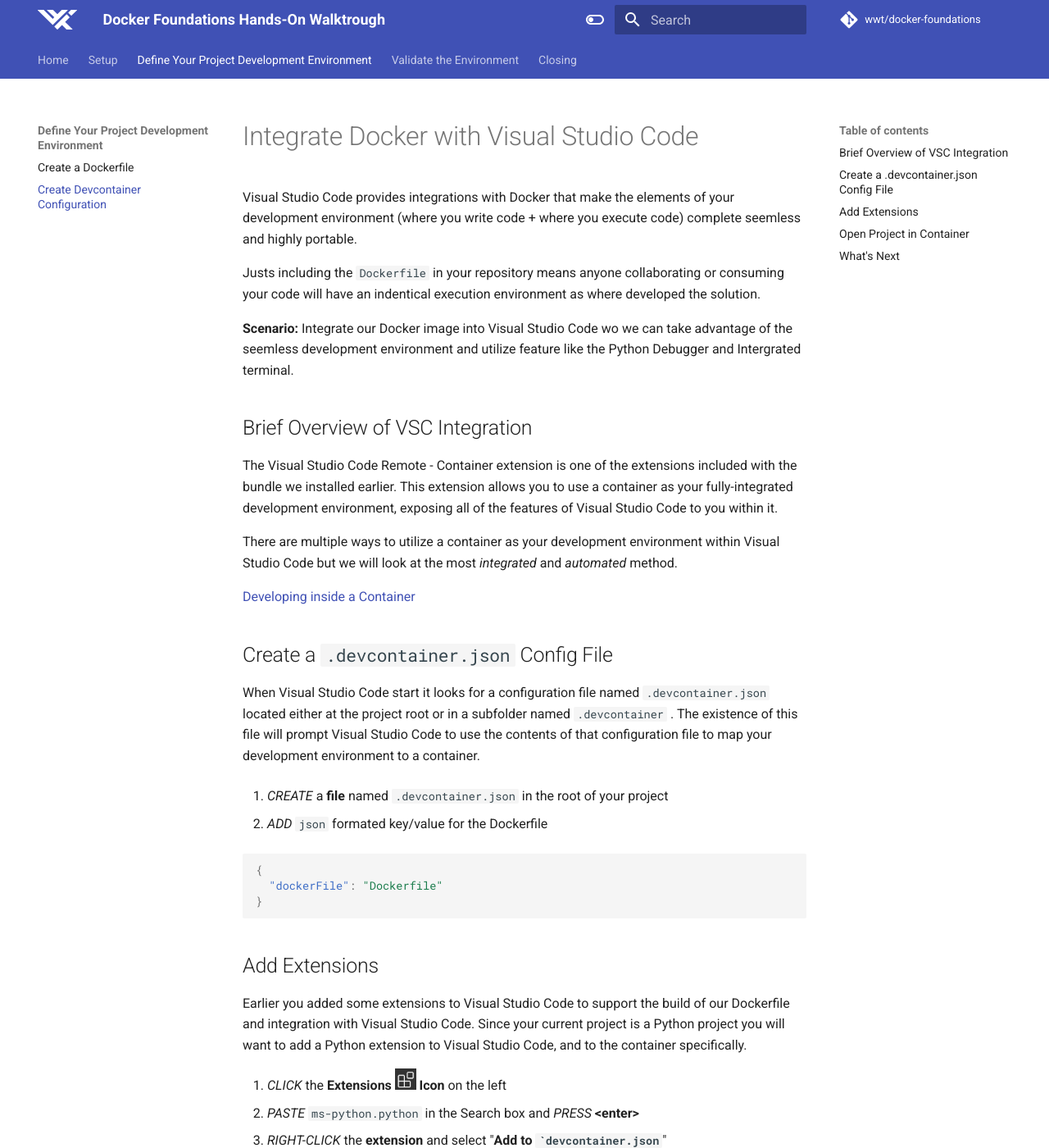
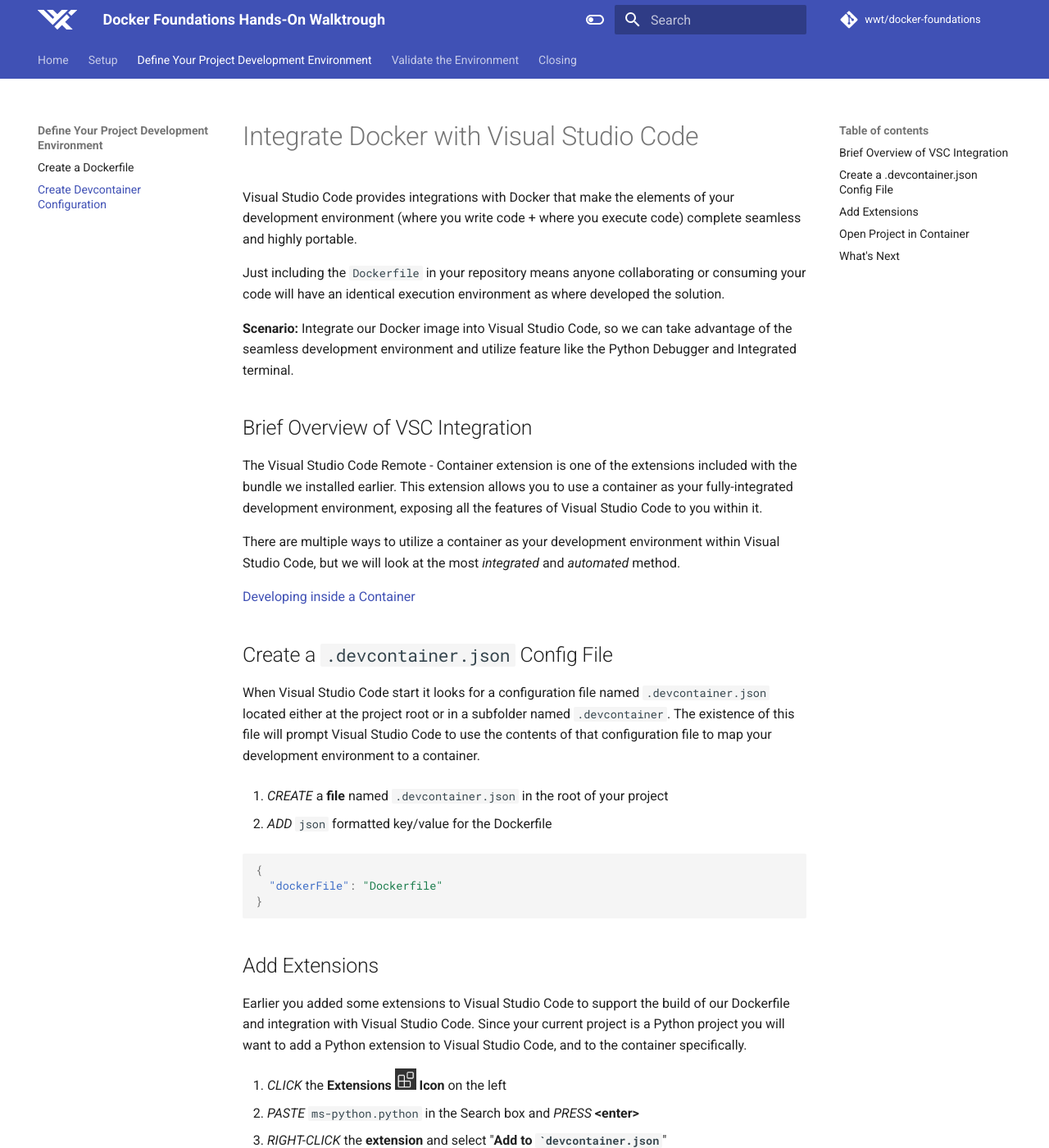
Before and after one commit to wwt/docker-foundations, an MkDocs documentation site: the page built from docs/sections/section_4.md, in a window 1280 px wide and 1400 px high. Shown: the whole window at 82% size. Built offline with MkDocs 1.6.1 and Material for MkDocs 9.7.7, drawn with Linux system fonts in a browser that asks for light colours; emoji names are drawn with the system emoji font; comment, search, counter and statistics services are not loaded; some of the changed text lies outside the part shown.

Commit message:
Fixed some grammar and spelling

````diff
--- a/docs/sections/section_4.md
+++ b/docs/sections/section_4.md
@@ -1,26 +1,26 @@
 # Integrate Docker with Visual Studio Code
 
-Visual Studio Code provides integrations with Docker that make the elements of your development environment (where you write code + where you execute code) complete seemless and highly portable.
+Visual Studio Code provides integrations with Docker that make the elements of your development environment (where you write code + where you execute code) complete seamless and highly portable.
 
-Justs including the `Dockerfile` in your repository means anyone collaborating or consuming your code will have an indentical execution environment as where developed the solution.
+Just including the `Dockerfile` in your repository means anyone collaborating or consuming your code will have an identical execution environment as where developed the solution.
 
-**Scenario:** Integrate our Docker image into Visual Studio Code wo we can take advantage of the seemless development environment and utilize feature like the Python Debugger and Intergrated terminal.
+**Scenario:** Integrate our Docker image into Visual Studio Code, so we can take advantage of the seamless development environment and utilize feature like the Python Debugger and Integrated terminal.
 
 ## Brief Overview of VSC Integration
 
-The Visual Studio Code Remote - Container extension is one of the extensions included with the bundle we installed earlier.  This extension allows you to use a container as your fully-integrated development environment, exposing all of the features of Visual Studio Code to you within it.
+The Visual Studio Code Remote - Container extension is one of the extensions included with the bundle we installed earlier.  This extension allows you to use a container as your fully-integrated development environment, exposing all the features of Visual Studio Code to you within it.
 
-There are multiple ways to utilize a container as your development environment within Visual Studio Code but we will look at the most *integrated* and *automated* method.
+There are multiple ways to utilize a container as your development environment within Visual Studio Code, but we will look at the most *integrated* and *automated* method.
 
 [Developing inside a Container](https://code.visualstudio.com/docs/remote/containers)
 
 ## Create a `.devcontainer.json` Config File
 
-When Visual Studio Code start it looks for a configuration file named `.devcontainer.json` located either at the project root or in a subfolder named `.devcontainer` .  The existence of this file will prompt Visual Studio Code to use the contents of that configuration file to map your development environment to a container.
+When Visual Studio Code start it looks for a configuration file named `.devcontainer.json` located either at the project root or in a subfolder named `.devcontainer`.  The existence of this file will prompt Visual Studio Code to use the contents of that configuration file to map your development environment to a container.
 
 1. *CREATE* a **file**  named `.devcontainer.json` in the root of your project
 
-2. *ADD* `json` formated key/value for the Dockerfile
+2. *ADD* `json` formatted key/value for the Dockerfile
 
    ```json
    {
@@ -44,7 +44,7 @@
 
 ## Open Project in Container
 
-All of the pieces are now in place.  You will need to reopen your project in the container to have your fully functional Docker container-based development environment activated.
+All the pieces are now in place.  You will need to reopen your project in the container to have your fully functional Docker container-based development environment activated.
 
 1. *CLICK* the <img src="../images/remote-connection.png" alt="image-20210614132745015" style="zoom:50%;" /> at the bottom left
 
````
Also changed, not shown: other parts of docs/sections/section_4.md (+1 -1 lines), docs/sections/section_3.md (+6 -6 lines), docs/sections/section_5.md (+1 -1 lines), docs/sections/section_6.md (+2 -2 lines).
